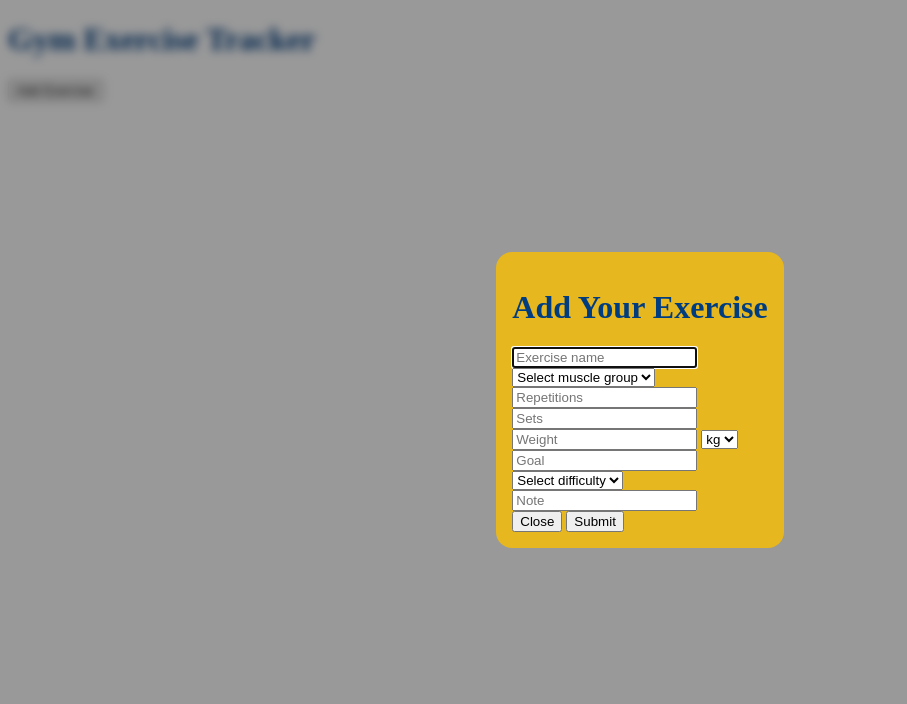
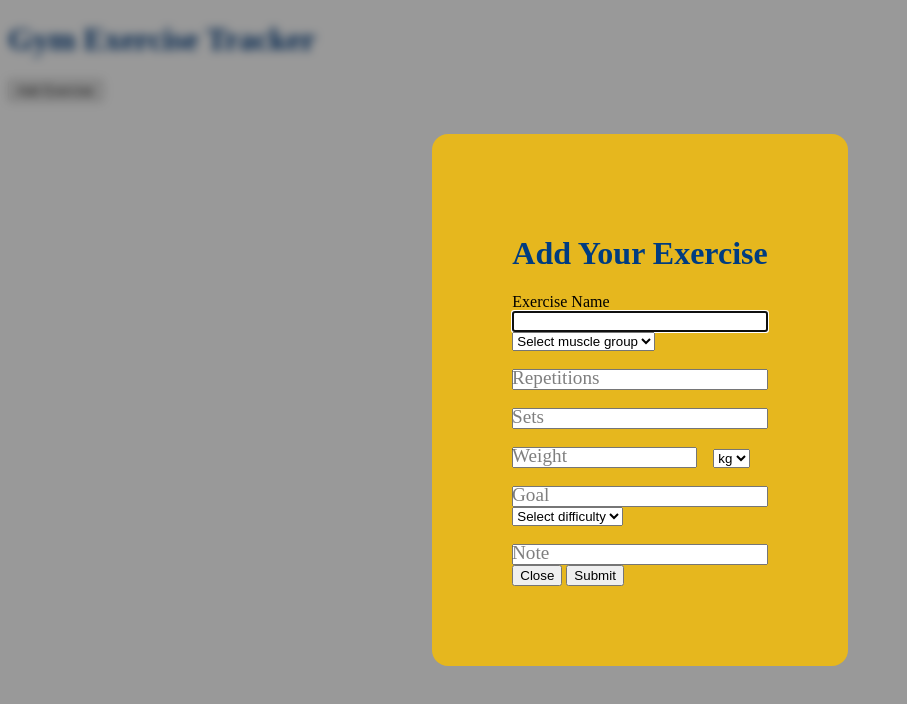
Before and after one commit to leozhou037/lzho6117-tracker, a website: page public/index.html in a window 1280 px wide. Both pictures are taken after a click on the button "Add Exercise". Shown: the whole page, without its empty margins (0-907 px from the left). Drawn offline with Linux system fonts and the light colour scheme.

Commit message:
added floating labels over input fields

```diff
--- a/package.json
+++ b/package.json
@@ -5,7 +5,7 @@
   "main": "index.js",
   "scripts": {
     "start": "node server.js",
-    "sass": "sass --no-source-map public/scss/main.scss public/styles.css",
+    "scss": "sass --watch --no-source-map public/scss/main.scss public/styles.css",
     "test": "echo \"Error: no test specified\" && exit 1"
   },
   "author": "",
--- a/public/index.html
+++ b/public/index.html
@@ -27,14 +27,18 @@
         <form id="taskform">
 
             <!-- Exercise text input -->
+
             <div class="form-row">
-                <input type="text" name="taskName" id="taskName" required placeholder="Exercise name"/>
+                <label>
+                    <input type="text" name="taskName" id="taskName" required placeholder=" "/>
+                    <span>Exercise Name</span>
+                </label>
             </div>
 
             <!-- Muscle group dropdown menu -->
             <div class="form-row">
                 <select name="taskType" id="taskType" required placeholder="Muscle Group">
-                    <option value="">Select muscle group</option>
+                    <option value="" disabled selected>Select muscle group</option>
                     <option value="Chest">Chest</option>
                     <option value="Back">Back</option>
                     <option value="Arms">Arms</option>
@@ -46,17 +50,26 @@
 
             <!-- Repetitions number input -->
             <div class="form-row">
-                <input type="number" name="taskReps" id="taskReps" required placeholder="Repetitions"/>
+                <label>
+                    <input type="number" name="taskReps" id="taskReps" required placeholder=" "/>
+                    <span>Repetitions</span>
+                </label>
             </div>
 
             <!-- Sets number input -->
             <div class="form-row">
-                <input type="number" name="taskSets" id="taskSets" required placeholder="Sets"/>
+                <label>
+                    <input type="number" name="taskSets" id="taskSets" required placeholder=" "/>
+                    <span>Sets</span>
+                </label>
             </div>
 
             <!-- Weight number input -->
-            <div class="form-row">
-                <input type="number" name="taskWeight" id="taskWeight" required placeholder="Weight"/>
+            <div class="form-row-weight">
+                <label>
+                    <input type="number" name="taskWeight" id="taskWeight" required placeholder=" "/>
+                    <span>Weight</span>
+                </label>
 
                 <!-- Dropdown to select between metric and imperial weight measurements-->
                 <select name="taskWeightMeasurement" id="taskWeightMeasurement" required>
@@ -67,13 +80,16 @@
 
             <!-- Goal text input -->
             <div class="form-row">
-                <input type="text" name="taskGoal" id="taskGoal" placeholder="Goal"/>
+                <label>
+                    <input type="text" name="taskGoal" id="taskGoal" placeholder=" "/>
+                    <span>Goal</span>
+                </label>
             </div>
 
             <!-- Difficulty dropdown menu -->
             <div class="form-row">
                 <select name="taskDifficulty" id="taskDifficulty" placeholder="Difficulty">
-                    <option value="">Select difficulty</option>
+                    <option value="" disabled selected>Select difficulty</option>
                     <option value="Easy">Too Easy</option>
                     <option value="Easy">Easy</option>
                     <option value="Average">Average</option>
@@ -84,7 +100,10 @@
 
             <!-- Note text input -->
             <div class="form-row">
-                <input type="text" name="taskNote" id="taskNote" placeholder="Note"/>
+                <label>
+                    <input type="text" name="taskNote" id="taskNote" placeholder=" "/>
+                    <span>Note</span>
+                </label>
             </div>
 
             <!-- Submit button -->
--- a/public/scss/elements.scss
+++ b/public/scss/elements.scss
@@ -1,11 +1,41 @@
 dialog {
-    z-index: 10;
-    background: rgb(230, 183, 30);
-    border: none;
-    border-radius: 1rem;
-  }
+  z-index: 10;
+  background: rgb(230, 183, 30);
+  border: none;
+  border-radius: 1rem;
+  margin: auto;
+  max-width: 80%;
+  padding: 5rem;
+  box-sizing: border-box;
+  overflow-x: hidden;
+}
 
 dialog::backdrop {
     background-color: rgba($color: #000000, $alpha: 0.4);
     backdrop-filter: blur(5px);
 }
+
+label {
+  display: flex;
+  flex-direction: column-reverse;
+
+  span {
+    transition: all .2s;
+    transform-origin: top left;
+  }
+
+  input[placeholder=" "]:not(:focus):placeholder-shown + span {
+    transform: translateY(1em) scale(1.2);
+    pointer-events: none;
+    opacity: .5
+  }
+}
+
+.form-row-weight {
+  display: flex;
+  align-items: bottom;
+}
+
+.form-row-weight label {
+  margin-right: 1rem; /* Add some spacing between the input and select */
+}
--- a/public/scss/layout.scss
+++ b/public/scss/layout.scss
@@ -0,0 +1,12 @@
+.form-row-weight {
+    display: flex;
+    align-items: center;
+  }
+
+  .form-row-weight label {
+    margin-right: 1rem; /* Add some spacing between the input and select */
+  }
+
+  #taskWeightMeasurement {
+    align-self: flex-end;
+  }
--- a/public/scss/main.scss
+++ b/public/scss/main.scss
@@ -1,11 +1,3 @@
 @import 'layout';
 @import 'typography';
-@import 'elements.scss';
-
-h1 {
-    color: rgb(0, 60, 128);
-}
-
-p {
-    color: rgb(112, 0, 0);
-}
+@import 'elements';
--- a/public/scss/typography.scss
+++ b/public/scss/typography.scss
@@ -0,0 +1,11 @@
+h1 {
+    color: rgb(0, 60, 128);
+}
+
+h2 {
+    color: rgb(0, 18, 39);
+}
+
+p {
+    color: rgb(112, 0, 0);
+}
```
Also changed, not shown: public/styles.css.
